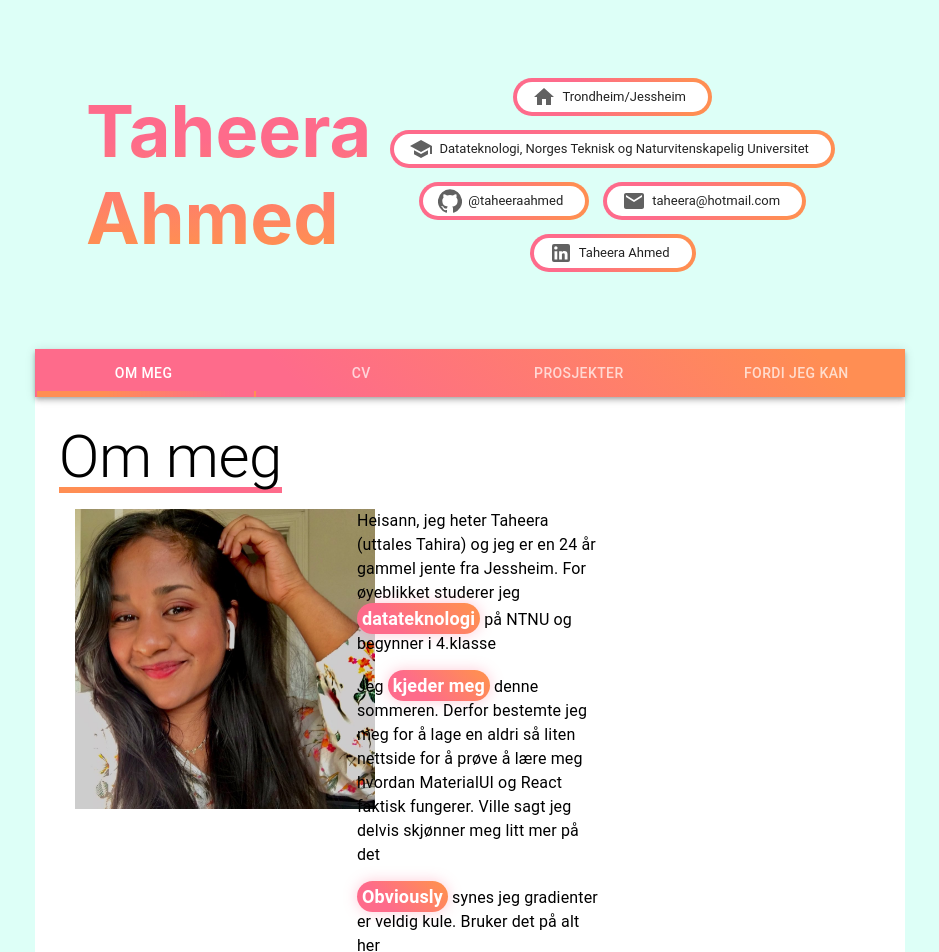
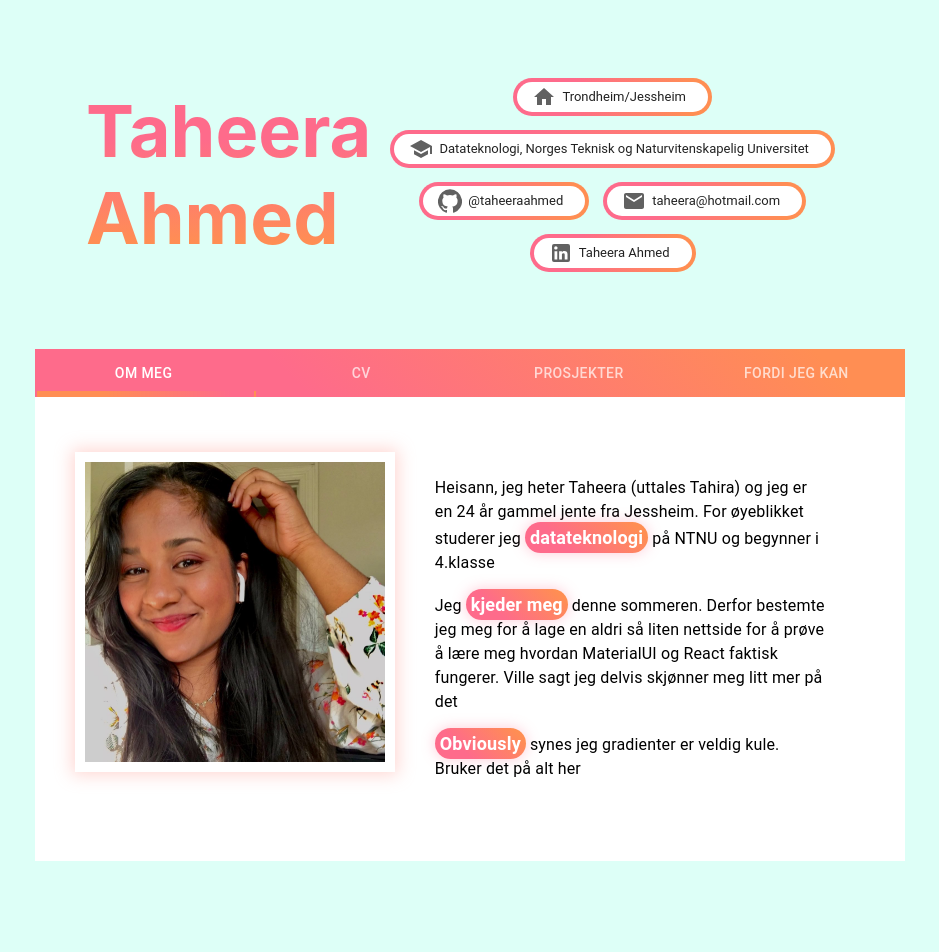
Before and after one commit to taheeraahmed/Making-a-react-app, a React (Create React App) app: page / in a window 1280 px wide. Shown: the top 952 px of the page, without its empty margins (170-1109 px from the left). After the commit the page ends 909 px from the top, so only its background shows below. Built offline with nearby package versions, Linux system fonts and the light colour scheme.

Commit message:
Minor changes

```diff
--- a/src/App.css
+++ b/src/App.css
@@ -26,7 +26,6 @@ h1 {
   line-height: 1.2;
 }
 h2 {
-  font-size: 50px;
   display:inline-block;
   background:
    linear-gradient(to left, #FE6B8B 30%, #FF8E53 90%),
--- a/src/App.js
+++ b/src/App.js
@@ -15,7 +15,6 @@ function App() {
           <Navbar/>
         </main>
         <footer className="footer">
-
         </footer>
       </div>
   );
--- a/src/components/Navbar.js
+++ b/src/components/Navbar.js
@@ -76,9 +76,6 @@ const useStyles = makeStyles({
     background: "linear-gradient(45deg, #FE6B8B 30%, #FF8E53 90%)",
     fontSize: 20,
   },
-  h2 :{
-    textAlign: 'center',
-  },
   h3: {
     textAlign: 'left',
     fontSize: 25,
@@ -103,7 +100,7 @@ export default function Navbar() {
 
   return (
     <div className={classes.root}>
-      <AppBar position="static">
+      <AppBar position="static" elevation={0}>
         <Tabs
           className={classes.tabs}
           classes={{ indicator: classes.indicator }}
@@ -120,14 +117,19 @@ export default function Navbar() {
         </Tabs>
       </AppBar>
       <TabPanel value={value} index={0}>
-          <Typography variant="h2">
-            Om meg
-          </Typography>
-        <Box display="flex" p={1} >
-          <Box p={1} width="33%">
-            <img src={JustMe} width="300"alt="cam"/>
+          <Box
+            alignItems= 'center'
+            alignContent= 'center'
+            display ='flex'
+            >
+
           </Box>
-          <Box p={1} width="33%" >
+
+        <Box display="flex" p={1} style ={{paddingTop: '23px'}} >
+          <Box p={1} >
+            <img src={JustMe} style = {{boxShadow: '0px 0px 16px 3px rgba(255,166,158,0.45)', border: '10px solid white'}} width="300" alt="cam"/>
+          </Box>
+          <Box p={4} >
             <Typography paragraph = {true}>
               Heisann,
               jeg heter Taheera (uttales Tahira) og jeg er en 24 år gammel jente fra Jessheim.
@@ -142,16 +144,13 @@ export default function Navbar() {
             <Highlighter word = 'Obviously'/> synes jeg gradienter er veldig kule. Bruker det på alt her
             </Typography>
           </Box>
-          <Box p={1} width="33%">
+          <Box p={1} >
             <Typography>
             </Typography>
           </Box>
         </Box>
       </TabPanel>
       <TabPanel value={value} index={1}>
-        <Typography variant="h2">
-          CV
-        </Typography>
         <Typography
           paragraph={true}
           variant="h3"
```
